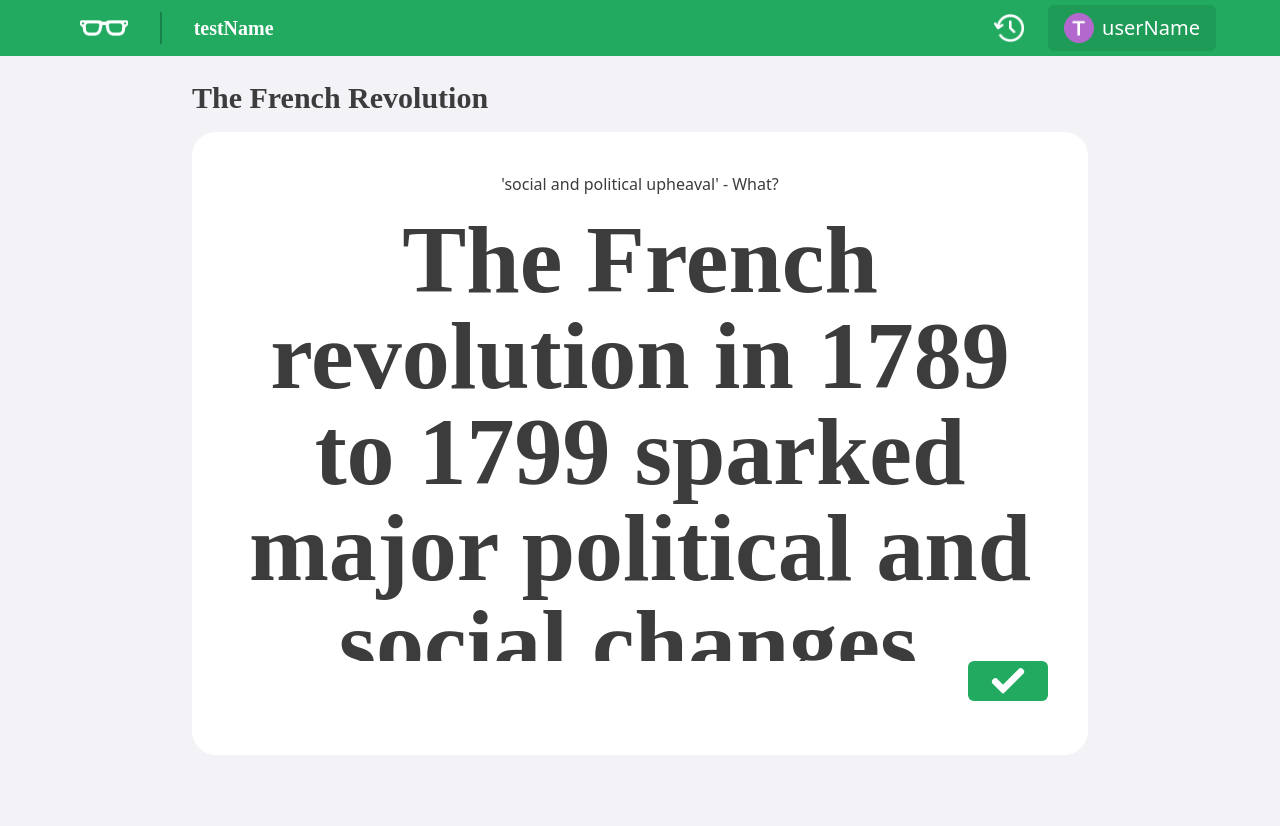
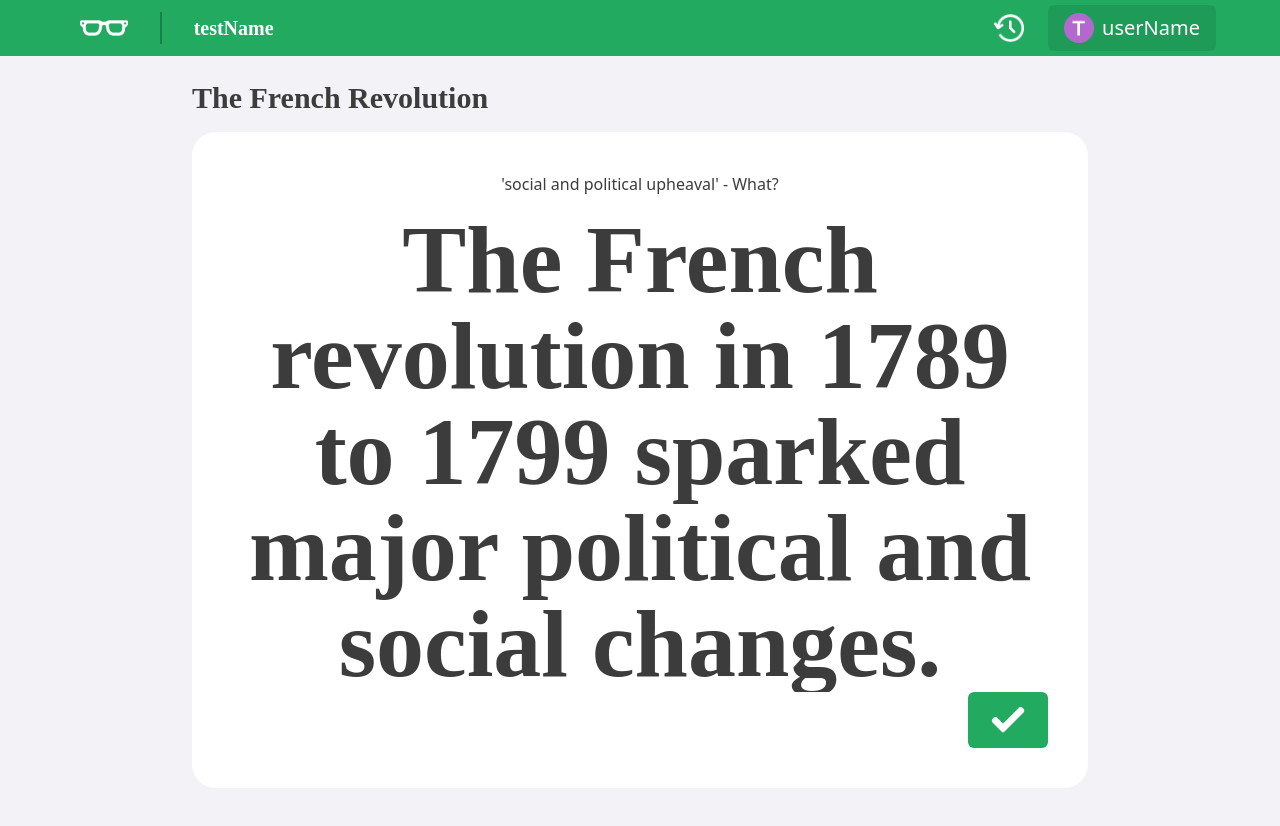
Before and after one commit to tgoulder4/Dunnoyet, a Next.js app: page / in a window 1280 px wide. Shown: the top 826 px of the page. Built offline with nearby package versions, Linux system fonts and the light colour scheme.

Commit message:
test completions

```diff
--- a/src/app/globals.css
+++ b/src/app/globals.css
@@ -127,4 +127,5 @@ h6 {
 html,
 body {
   height: 100%;
+  width: 100vw;
 }
--- a/src/app/page.tsx
+++ b/src/app/page.tsx
@@ -1,26 +1,12 @@
 import { Button } from "@/components/ui/button";
 import Image from "next/image";
+import Carousel from "@/components/carousel";
 
 export default function Home() {
   return (
     <main className="w-full h-full px-4 lg:px-32 xl:px-48 pt-6 pb-14">
       <div className=" flex flex-col gap-4 h-full">
-        <h2 className="font-bold primary text-3xl">The French Revolution</h2>
-        <section className="bg-white rounded-3xl h-[90%] w-full text-center flex flex-col items-center justify-between p-10">
-          <article className="flex flex-col gap-4 w-full h-[inherit]">
-            <h3>'social and political upheaval' - What?</h3>
-            <h1 className="text-8xl primary font-bold text-center overflow-y-auto whitespace-normal h-full min-h-0">
-              The French revolution in 1789 to 1799 sparked major political and
-              social changes.
-            </h1>
-            {/* 'What is .? I understand -> goes back to enquired sentence which is now amended in terms of this explanation'  */}
-          </article>
-          <div id="actionArea" className="w-full h-full flex justify-end">
-            <Button variant="default" className="w-20 h-10 px-5">
-              <img src="./tick_white.png" alt="" />
-            </Button>
-          </div>
-        </section>
+        <Carousel />
       </div>
     </main>
   );
--- /dev/null
+++ b/src/components/carousel.tsx
@@ -0,0 +1,27 @@
+import { Button } from "./ui/button";
+function Carousel() {
+  return (
+    <>
+      <h2 className="font-bold primary text-3xl">The French Revolution</h2>
+      <section className="bg-white rounded-3xl flex-1 w-full text-center flex flex-col items-center justify-between p-10">
+        <article className="flex flex-col gap-4 flex-1 w-full">
+          <h3>'social and political upheaval' - What?</h3>
+          <div className="textContainer flex-1 overflow-y-auto">
+            <h1 className="text-8xl primary font-bold text-center whitespace-normal flex-1">
+              The French revolution in 1789 to 1799 sparked major political and
+              social changes.
+            </h1>
+          </div>
+          {/* 'What is .? I understand -> goes back to enquired sentence which is now amended in terms of this explanation'  */}
+        </article>
+        <div id="actionArea" className="w-full h-14 flex justify-end">
+          <Button variant="default" className="w-20 h-full px-5">
+            <img src="./tick_white.png" alt="" />
+          </Button>
+        </div>
+      </section>
+    </>
+  );
+}
+
+export default Carousel;
```
Also changed, not shown: tests/createCompletion.ts (added, +30 -0 lines).
